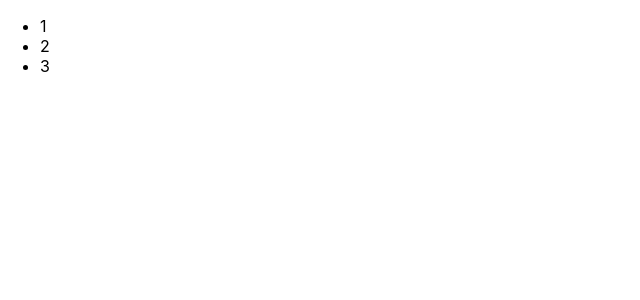
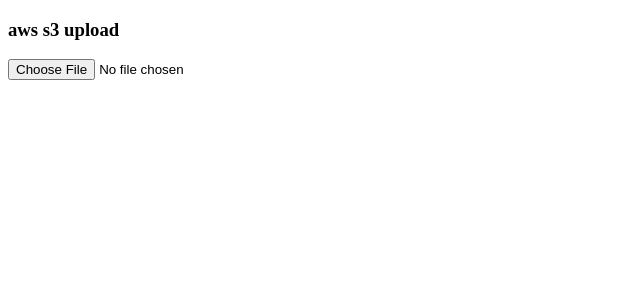
Before and after one commit to champseo2017/learn-react-scrimba, a React (Create React App) app: page / in a window 1280 px wide. Shown: the top 300 px of the page, without its empty margins (0-640 px from the left). Built offline with nearby package versions, Linux system fonts and the light colour scheme.

Commit message:
update upload file aws
update upload file aws

```diff
--- a/package.json
+++ b/package.json
@@ -8,6 +8,7 @@
     "@testing-library/user-event": "^7.1.2",
     "react": "^16.12.0",
     "react-dom": "^16.12.0",
+    "react-s3": "^1.3.1",
     "react-scripts": "3.3.0"
   },
   "scripts": {
--- /dev/null
+++ b/src/components/MyInfo.js
@@ -0,0 +1,42 @@
+import React, { Component } from 'react'
+import S3FileUpload from 'react-s3';
+import aws from '../keys';
+
+const config = {
+    bucketName: 'beatshopdb',
+    dirName: 'photos', /* optional */
+    region: 'eu-east-1',
+    accessKeyId: aws.accessKeyId,
+    secretAccessKey: aws.secretAccessKey,
+    ServerSideEncryption: 'AES256'
+}
+export class MyInfo extends Component {
+
+    constructor() {
+        super();
+    }
+
+    upload(e){
+        //console.log(e.target.files[0]);
+        S3FileUpload.uploadFile(e.target.files[0], config)
+        .then((data) => {
+            console.log(data.location);
+        }).catch((err) => {
+            alert(err);
+        })
+    }
+
+    render() {
+
+        return (
+            <div>
+                <h3>
+                    aws s3 upload
+                </h3>
+                <input type="file" onChange={this.upload}/>
+            </div>
+        )
+    }
+}
+
+export default MyInfo;
--- a/src/index.js
+++ b/src/index.js
@@ -1,29 +1,8 @@
 import React from "react";
 import ReactDOM from "react-dom";
-import "./index.css";
-import App from "./App";
-import * as serviceWorker from "./serviceWorker";
-
-function MyApp(){
-    return (
-        <div>
-        <ul>
-            <li>1</li>
-            <li>2</li>
-            <li>3</li>
-        </ul>
-        </div>
-    )
-}
-
-ReactDOM.render(
-  <MyApp/>,
-  document.getElementById("root")
-);
-serviceWorker.unregister();
+import MyInfo from "./components/MyInfo";
+ReactDOM.render(<MyInfo/>, document.getElementById("root"));
 
 /*
-react function component
-
-
+react function component pracitce
 */
--- /dev/null
+++ b/src/keys.js
@@ -0,0 +1,6 @@
+const aws = {
+    accessKeyId: 'ANEIFNENI4324N2NIEXAMPLE',
+    secretAccessKey: 'cms21uMxçduyUxYjeg20+DEkgDxe6veFosBT7eUgEXAMPLE'
+  };
+
+export default aws;
```
Also changed, not shown: 2 other files (tests, documents, lock files or other folders).
